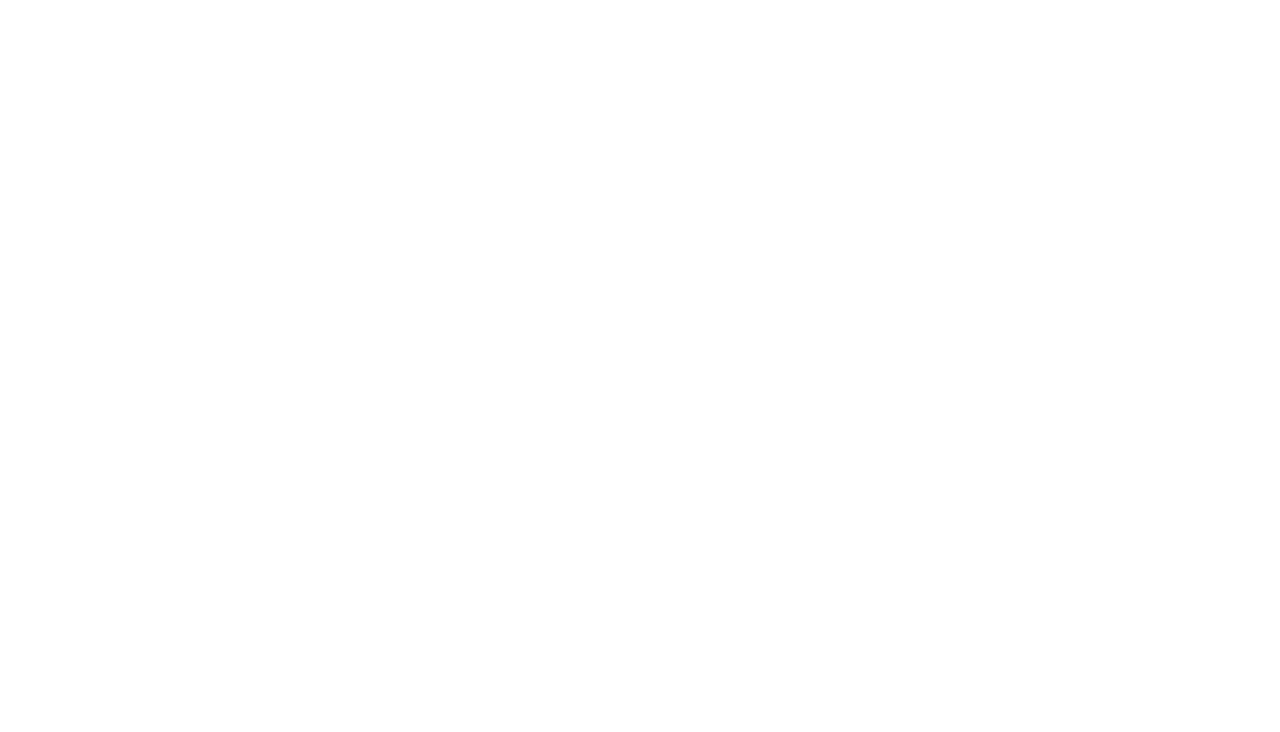
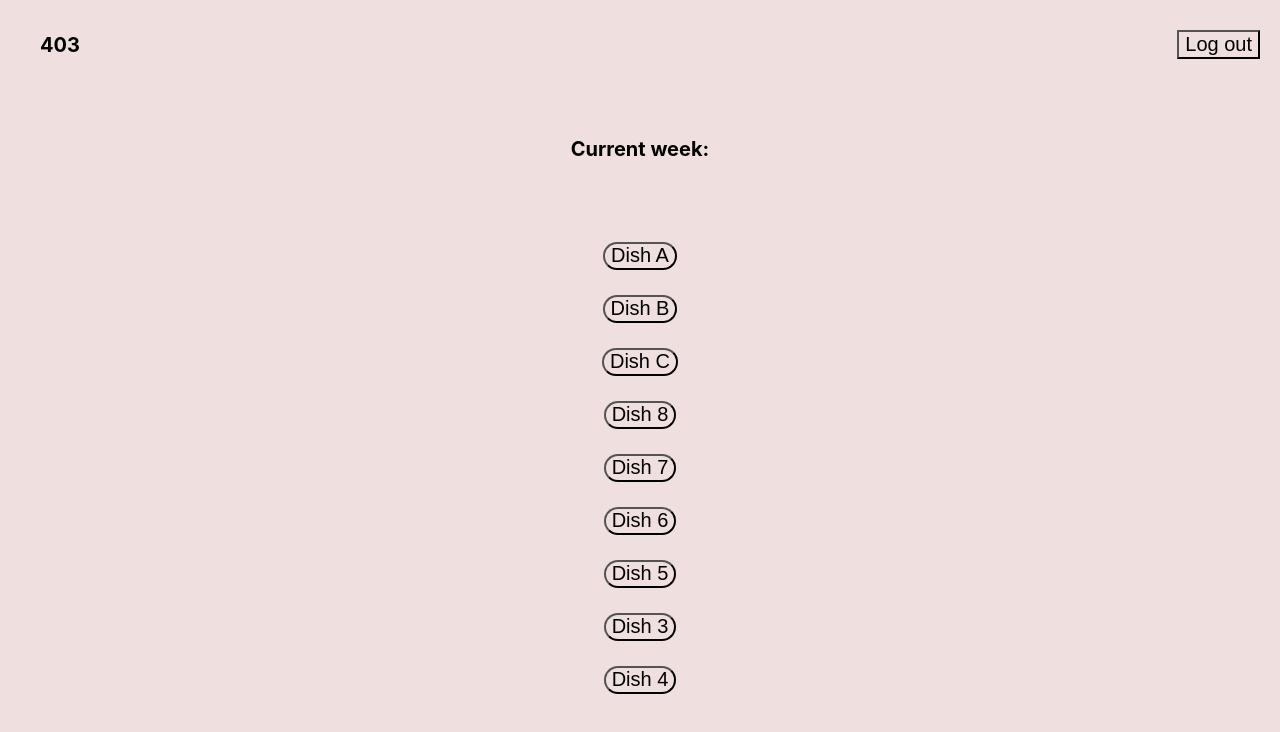
Before and after one commit to sttanminh/CanteenApp_v2, a React (Create React App) app: page /userdb in a window 1280 px wide. Before the commit this address had no page. Shown: the top 732 px of the page. Built offline with nearby package versions, Linux system fonts and the light colour scheme.

Commit message:
page demo and css

```diff
--- a/src/App.js
+++ b/src/App.js
@@ -1,9 +1,19 @@
 import './App.css';
 import {Route, Router, Routes, Link, BrowserRouter} from "react-router-dom";
 import LogIn from './pages/LogIn';
-const Home = () =>{
-  return <h1>asdasddas</h1>
-}
+import AdminAddUser from './pages/Admin/AdminAddUser';
+import AdminDB from './pages/Admin/AdminDB';
+import CanteenDayDetai from './pages/Canteen/CanteenDayDetail';
+import CanteenDB from './pages/Canteen/CanteenDayDetail';
+import CanteenFoodOrder from './pages/Canteen/CanteenDayDetail';
+import CanteenSearch from './pages/Canteen/CanteenDayDetail';
+import CanteenUpdateScheule from './pages/Canteen/CanteenDayDetail';
+import UserDB from './pages/User/UserDB';
+import UserFoodDetail from './pages/User/UserFoodDetail';
+import UserFoodPick from './pages/User/UserFoodPick';
+
+
+
 
 function App() {
   return (
@@ -11,9 +21,17 @@
 
         <BrowserRouter>
         <Routes>
-          <Route path='/' element={<Home/>}></Route>
           <Route path='/login' element={<LogIn/>}></Route>
-
+          <Route path='/userdb' element={<UserDB/>}></Route>
+          <Route path='/userfooddetail' element={<UserFoodDetail/>}></Route>
+          <Route path='/userfoodpick' element={<UserFoodPick/>}></Route>
+          <Route path='/adminadduser' element={<AdminAddUser/>}></Route>
+          <Route path='/admindb' element={<AdminDB/>}></Route>
+          <Route path='/canteendb' element={<CanteenDB/>}></Route>
+          <Route path='/canteendaydetail' element={<CanteenDayDetai/>}></Route>
+          <Route path='/canteenfoodorder' element={<CanteenFoodOrder/>}></Route>
+          <Route path='/canteensearch' element={<CanteenSearch/>}></Route>
+          <Route path='/canteenupdateschedule' element={<CanteenUpdateScheule/>}></Route>
         </Routes>
         </BrowserRouter>
 
--- /dev/null
+++ b/src/css/LogIn.css
@@ -0,0 +1,9 @@
+div {
+    top: 40px;
+    position: relative;
+}
+
+button{
+    position: relative;
+    margin-top: 40px;
+}
--- /dev/null
+++ b/src/css/UserDB.css
@@ -0,0 +1,24 @@
+#logout {
+    position: fixed;
+    top: -10px;
+    right: 20px;
+}
+
+div{
+    margin: 0;
+    padding-top: 0;
+}
+
+
+#userId {
+    position: fixed;
+    top: 20px;
+    left: 40px;
+}
+
+#food{
+    padding-top: 0;
+    margin-top: 25px;
+    border-radius: 20px;
+    width: auto;
+}
--- /dev/null
+++ b/src/general.css
@@ -0,0 +1,16 @@
+div {
+    top: 20px;
+    position: relative;
+    margin: 6%;
+}
+
+label{
+    padding-right: 7px;
+    font-weight: 700 ;
+}
+
+*{
+    text-align: center;
+    background-color: rgb(240, 223, 223);
+    font-size: 20px;
+}
--- a/src/pages/Admin/AdminAddUser.js
+++ b/src/pages/Admin/AdminAddUser.js
@@ -4,7 +4,7 @@
 function AdminAddUser() {
   return (
     <div>
-
+      asdas
     </div>
   );
 }
--- a/src/pages/Admin/AdminDB.js
+++ b/src/pages/Admin/AdminDB.js
@@ -1,7 +1,7 @@
 function AdminDB() {
     return (
       <div>
-
+        <button> Log out</button>
       </div>
     );
   }
--- a/src/pages/LogIn.js
+++ b/src/pages/LogIn.js
@@ -1,12 +1,20 @@
+import '../general.css';
+import '../css/LogIn.css'
+
 function LogIn() {
     return (
       <div>
-        <h1>asdasdadssda</h1>
-        <input placeholder="Username"></input>
-        <label>User Name</label>
+        <div>
+          <label>User Name</label>
+          <input placeholder="Username"></input>
+        </div>
 
-        <input placeholder="Username"></input>
-        <label>Password</label>
+        <div>
+          <label>Password</label>
+          <input placeholder="Username"></input>
+        </div>
+
+        <button> Sign In</button>
       </div>
     );
   }
--- a/src/pages/User/UserDB.js
+++ b/src/pages/User/UserDB.js
@@ -1,6 +1,29 @@
+import '../../css/UserDB.css'
+
+
+
+
 function UserDB() {
+  var foodList = ["Dish A","Dish B","Dish C","Dish 8","Dish 7","Dish 6","Dish 5","Dish 3","Dish 4"]
+
+  function FoodListing(){
+    return (
+      foodList.map(d =>
+        <div>
+          <button id="food"> {d} </button>
+        </div>)
+    )
+  }
+
+
+
+
     return (
       <div>
+        <button id="logout"> Log out</button>
+        <h1 id="userId"> 403 </h1>
+        <h2> Current week:</h2>
+        {FoodListing()}
 
       </div>
     );
```
Also changed, not shown: 1 other file (tests, documents, lock files or other folders).
